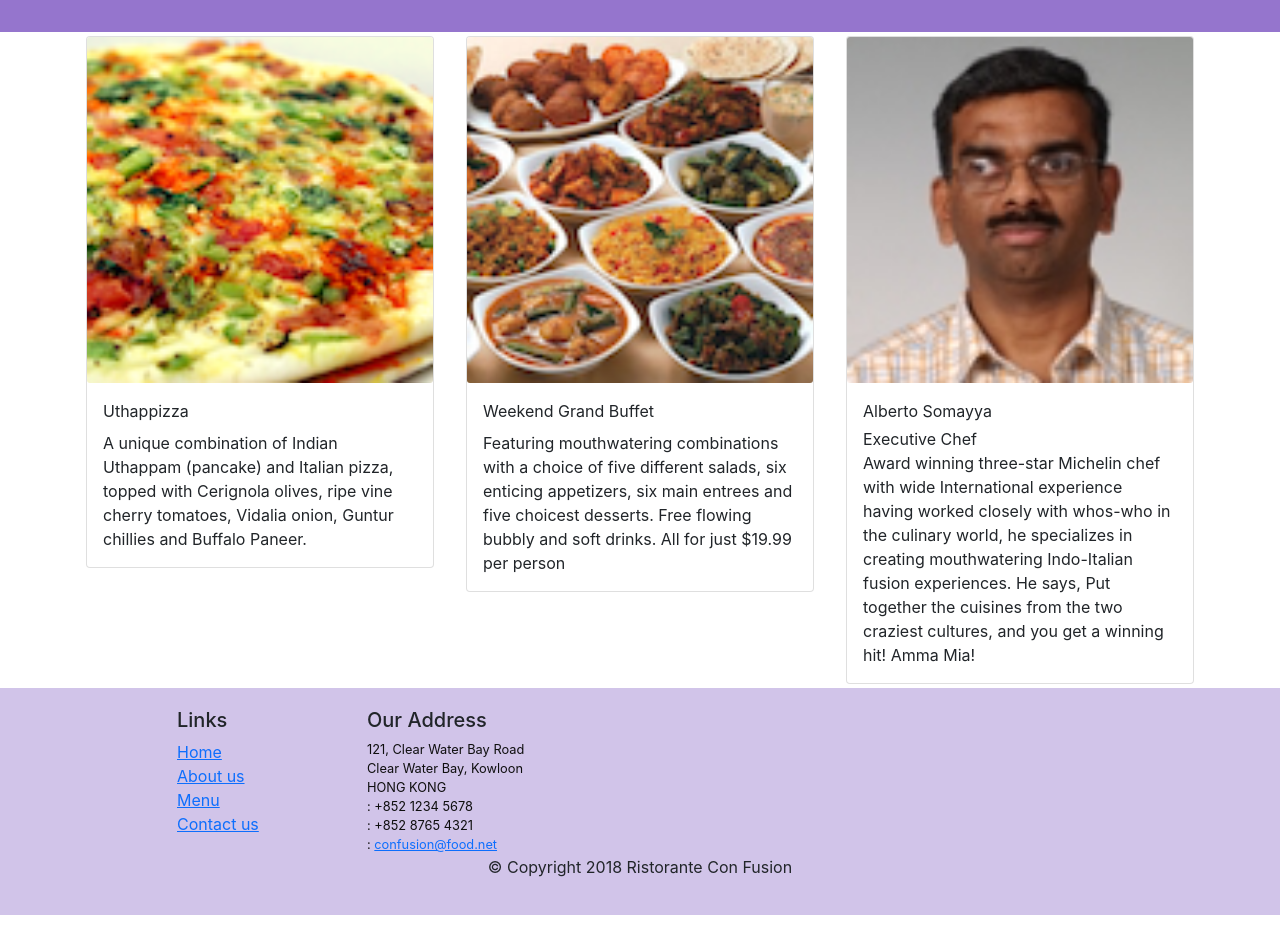
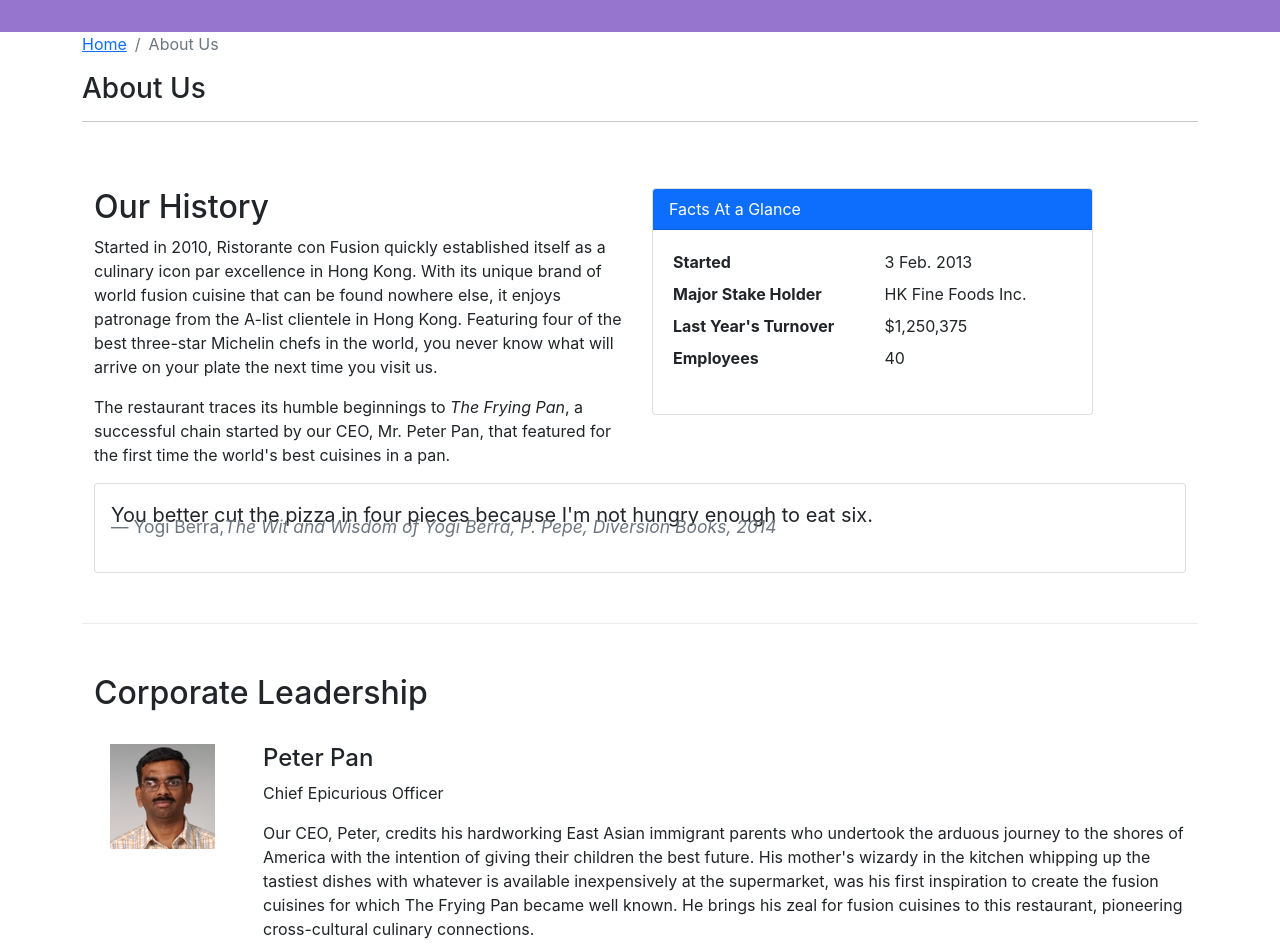
Before and after one commit to Erwannlc/conFusion_with_Hooks, a React (Create React App) app: page /aboutus in a window 1280 px wide. Before the commit this address led to /home. Shown: the part 340-1292 px from the top of the page. Before the commit the page ends 1255 px from the top, so only its background shows below. Built offline with nearby package versions, Linux system fonts and the light colour scheme; the HTML template or start-up script is replaced by a standard one.

Commit message:
2nd Assignment AboutComponent

```diff
--- a/src/App.css
+++ b/src/App.css
@@ -37,3 +37,11 @@
 .navbar-dark {
     background-color: #512DA8;
 }
+
+.card-title {
+    font-weight: bold;
+}
+
+list {
+    list-style: none;
+}
--- /dev/null
+++ b/src/components/AboutComponent.js
@@ -0,0 +1,99 @@
+import React from 'react';
+import { Breadcrumb, BreadcrumbItem, Card, CardBody, CardHeader, Media, Fade } from 'reactstrap';
+import { Link } from 'react-router-dom';
+
+
+function RenderLeader({leader}) {
+    return(
+        <div key={leader.id} className="col-12 mt-4">
+        <Media className='d-flex'>
+            <Media className='flex-shrink-0'>
+                <Media object src={leader.image} alt={leader.name} />
+            </Media>
+            <Media body className="flex-grow-1 ms-5">
+                <Media heading>{leader.name}</Media>
+                <p>{leader.designation}</p>
+                <p>{leader.description}</p>
+            </Media>
+        </Media>
+    </div>
+    )
+}
+
+function About(props) {
+
+    const leaders = props.leaders.map((leader) => {
+
+        return (
+            <Fade in>
+                <RenderLeader leader={leader}/>
+
+            </Fade>
+            // <p>Leader {leader.name}</p>
+
+        );
+    });
+
+    return(
+        <div className="container">
+            <div className="row">
+                <Breadcrumb>
+                    <BreadcrumbItem><Link to="/home">Home</Link></BreadcrumbItem>
+                    <BreadcrumbItem active>About Us</BreadcrumbItem>
+                </Breadcrumb>
+                <div className="col-12">
+                    <h3>About Us</h3>
+                    <hr />
+                </div>
+            </div>
+            <div className="row row-content">
+                <div className="col-12 col-md-6">
+                    <h2>Our History</h2>
+                    <p>Started in 2010, Ristorante con Fusion quickly established itself as a culinary icon par excellence in Hong Kong. With its unique brand of world fusion cuisine that can be found nowhere else, it enjoys patronage from the A-list clientele in Hong Kong.  Featuring four of the best three-star Michelin chefs in the world, you never know what will arrive on your plate the next time you visit us.</p>
+                    <p>The restaurant traces its humble beginnings to <em>The Frying Pan</em>, a successful chain started by our CEO, Mr. Peter Pan, that featured for the first time the world's best cuisines in a pan.</p>
+                </div>
+                <div className="col-12 col-md-5">
+                    <Card>
+                        <CardHeader className="bg-primary text-white">Facts At a Glance</CardHeader>
+                        <CardBody>
+                            <dl className="row p-1">
+                                <dt className="col-6">Started</dt>
+                                <dd className="col-6">3 Feb. 2013</dd>
+                                <dt className="col-6">Major Stake Holder</dt>
+                                <dd className="col-6">HK Fine Foods Inc.</dd>
+                                <dt className="col-6">Last Year's Turnover</dt>
+                                <dd className="col-6">$1,250,375</dd>
+                                <dt className="col-6">Employees</dt>
+                                <dd className="col-6">40</dd>
+                            </dl>
+                        </CardBody>
+                    </Card>
+                </div>
+                <div className="col-12">
+                    <Card>
+                        <CardBody className="bg-faded">
+                            <blockquote className="blockquote">
+                                <p className="mb-0">You better cut the pizza in four pieces because
+                                    I'm not hungry enough to eat six.</p>
+                                <footer className="blockquote-footer">Yogi Berra,
+                                <cite title="Source Title">The Wit and Wisdom of Yogi Berra,
+                                    P. Pepe, Diversion Books, 2014</cite>
+                                </footer>
+                            </blockquote>
+                        </CardBody>
+                    </Card>
+                </div>
+            </div>
+            <div className="row row-content">
+                <div className="col-12">
+                    <h2>Corporate Leadership</h2>
+                </div>
+                <div className="col-12 ms-3">
+                        {leaders}
+                </div>
+            </div>
+        </div>
+    );
+}
+
+export default About;
--- a/src/components/MainComponent.js
+++ b/src/components/MainComponent.js
@@ -3,6 +3,7 @@
 import Menu from './MenuComponent';
 import Contact from './ContactComponent';
 import Dishdetail from './DishdetailComponent';
+import About from './AboutComponent';
 import Header from './HeaderComponent';
 import Footer from './FooterComponent';
 import { DISHES } from '../shared/dishes';
@@ -76,6 +77,7 @@
             <Routes>
               {/* dans Route, component devient element */}
               <Route path="/home" element={HomePage()} />
+              <Route path="/aboutus" element={<About leaders={this.state.leaders}/>} />
               {/* component={() => <Menu dishes={this.state.dishes} />} devient element={<Menu dishes={this.state.dishes} />}  */}
               <Route exact path="/menu" element={<Menu dishes={this.state.dishes} />} />
               <Route exact path="/menu/:dishId" element={<DishWithId />} />
```
